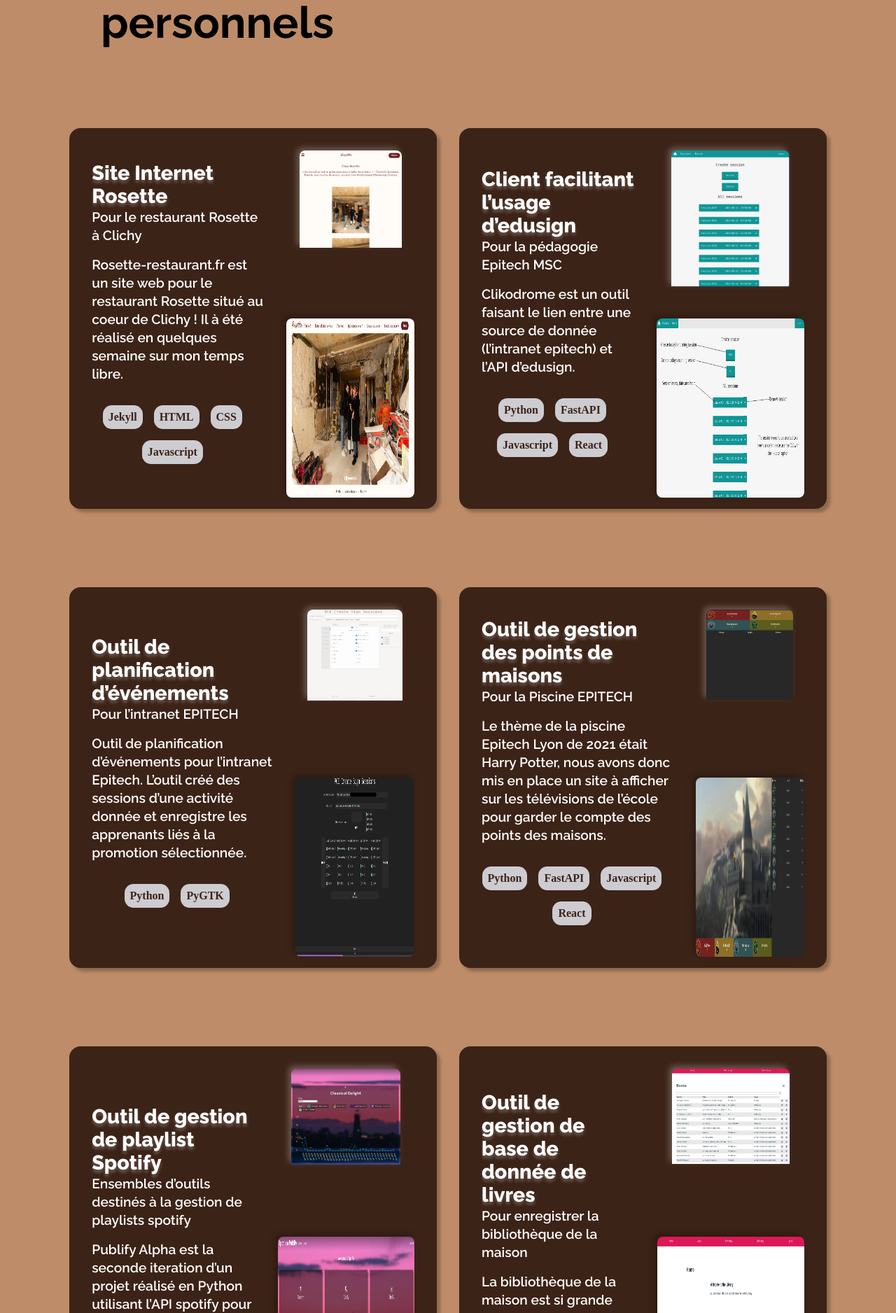
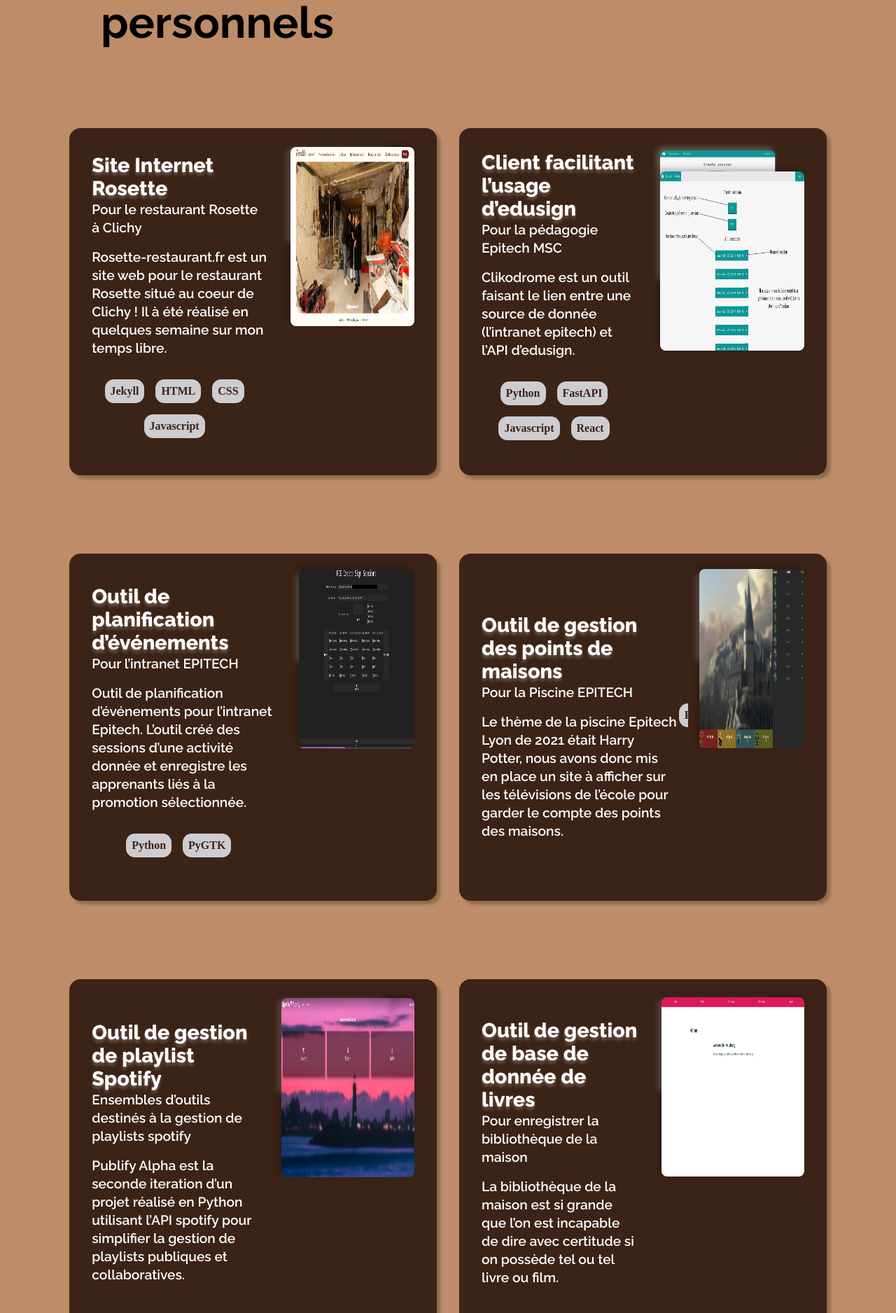
Before and after one commit to JulienAldon/Portfolio, a Jekyll site: the page built from index.markdown, in a window 1280 px wide. Shown: the part 1617-3493 px from the top of the page at 70% size. Built offline with Jekyll 4.4.1, drawn with Linux system fonts in a browser that asks for light colours; nearby versions of some CDN libraries.

Commit message:
Fix responsive image

```diff
--- a/_posts/2016-10-06-Portfolio.markdown
+++ b/_posts/2016-10-06-Portfolio.markdown
@@ -7,7 +7,7 @@
 images:
     - img: "/assets/images/ressources/ThisPortFolio/Main.webp"
       alt: "Page principale, les projets sont tous listés sur cette page."
-    - img: "/assets/images/ressources/ThisPortFolio/Main.webp"
+    - img: "/assets/images/ressources/ThisPortFolio/Home.webp"
       alt: "Tous les projets."
     - img: "/assets/images/ressources/ThisPortFolio/Article.webp"
       alt: "Page d'un projet."
--- a/assets/css/main.css
+++ b/assets/css/main.css
@@ -308,10 +308,16 @@
     justify-content: center;
 }
 
+#projets div a .img-container {
+    display: flex;
+    flex-wrap: wrap;
+    justify-content: left;
+}
+
 #projets div a {
     display: flex;
     flex-direction: row;
-    height: 30rem;
+    max-height: 27rem;
     max-width: 40%;
     border-radius: 1rem;
     padding: 2rem;
@@ -377,14 +383,12 @@
     object-position: left top;
     filter: drop-shadow(-4px -4px 4px rgba(255, 255, 255, 0.25));
     border-radius: 8px;
-    width: 80%;
+    max-width: 80%;
     position: relative;
     top: 0rem;
-    height: 100%;
+    max-height: 100%;
 }
 
-.img-container {
-}
 
 #projets div a .secondImg {
     filter: drop-shadow(-4px -4px 4px rgba(0, 0, 0, 0.25));
@@ -393,7 +397,7 @@
     left: 0rem;
     max-width: 100%;
     max-height: 16rem;
-    bottom: 15rem;
+    bottom: 10rem;
 }
 
 #projets div a .projecttext .techno-info {
@@ -529,7 +533,6 @@
 
     .project-title {
         margin: 0px;
-        /* width: 100vw; */
         font-size: 2rem;
     }
 
```
Also changed, not shown: assets/images/ressources/ThisPortFolio/Home.webp, assets/images/ressources/ThisPortFolio/Main.webp.
